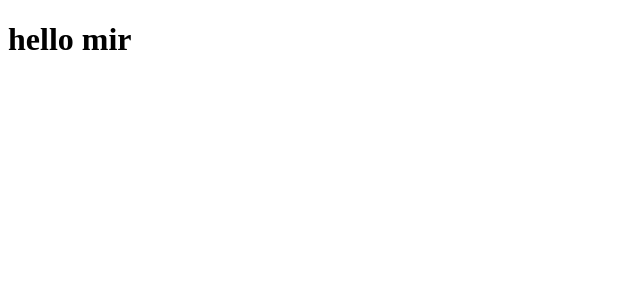
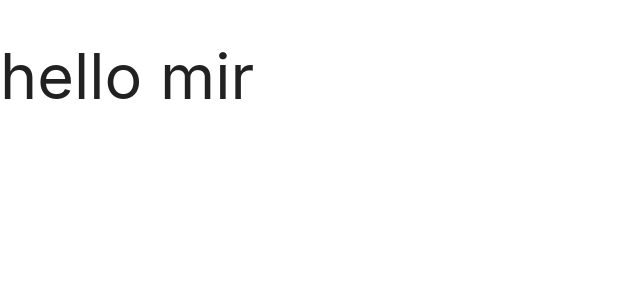
Before and after one commit to Benyamin-Rafaeli/shorturl, a React (Create React App) app in the folder client/: page / in a window 1280 px wide. Shown: the top 300 px of the page, without its empty margins (0-640 px from the left). Built offline with nearby package versions, Linux system fonts and the light colour scheme.

Commit message:
test: added materialize

```diff
--- a/client/package.json
+++ b/client/package.json
@@ -6,6 +6,7 @@
     "@testing-library/jest-dom": "^5.11.4",
     "@testing-library/react": "^11.1.0",
     "@testing-library/user-event": "^12.1.10",
+    "materialize-css": "^1.0.0-rc.2",
     "react": "^17.0.2",
     "react-dom": "^17.0.2",
     "react-scripts": "4.0.3",
--- a/client/src/App.js
+++ b/client/src/App.js
@@ -1,5 +1,5 @@
 import React from 'react';
-
+import 'materialize-css';
 function App() {
   return (
     <div>
--- a/client/src/index.css
+++ b/client/src/index.css
@@ -0,0 +1 @@
+@import '~materialize-css/dist/css/materialize.min.css';
--- a/package.json
+++ b/package.json
@@ -19,6 +19,7 @@
     "express": "^4.17.1",
     "express-validator": "^6.13.0",
     "jsonwebtoken": "^8.5.1",
+    "materialize-css": "^1.0.0-rc.2",
     "mongoose": "^6.0.13",
     "prettier": "^2.4.1"
   },
```
Also changed, not shown: 2 other files (tests, documents, lock files or other folders).
